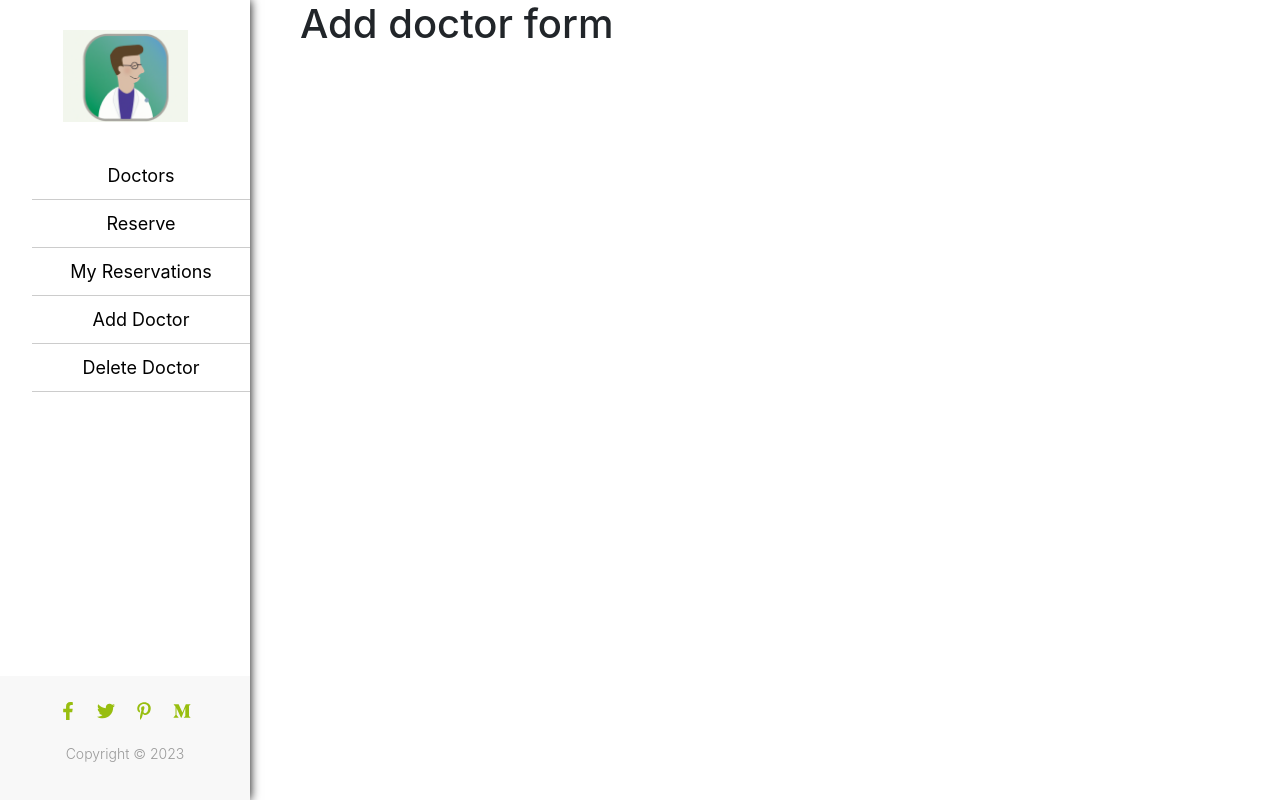
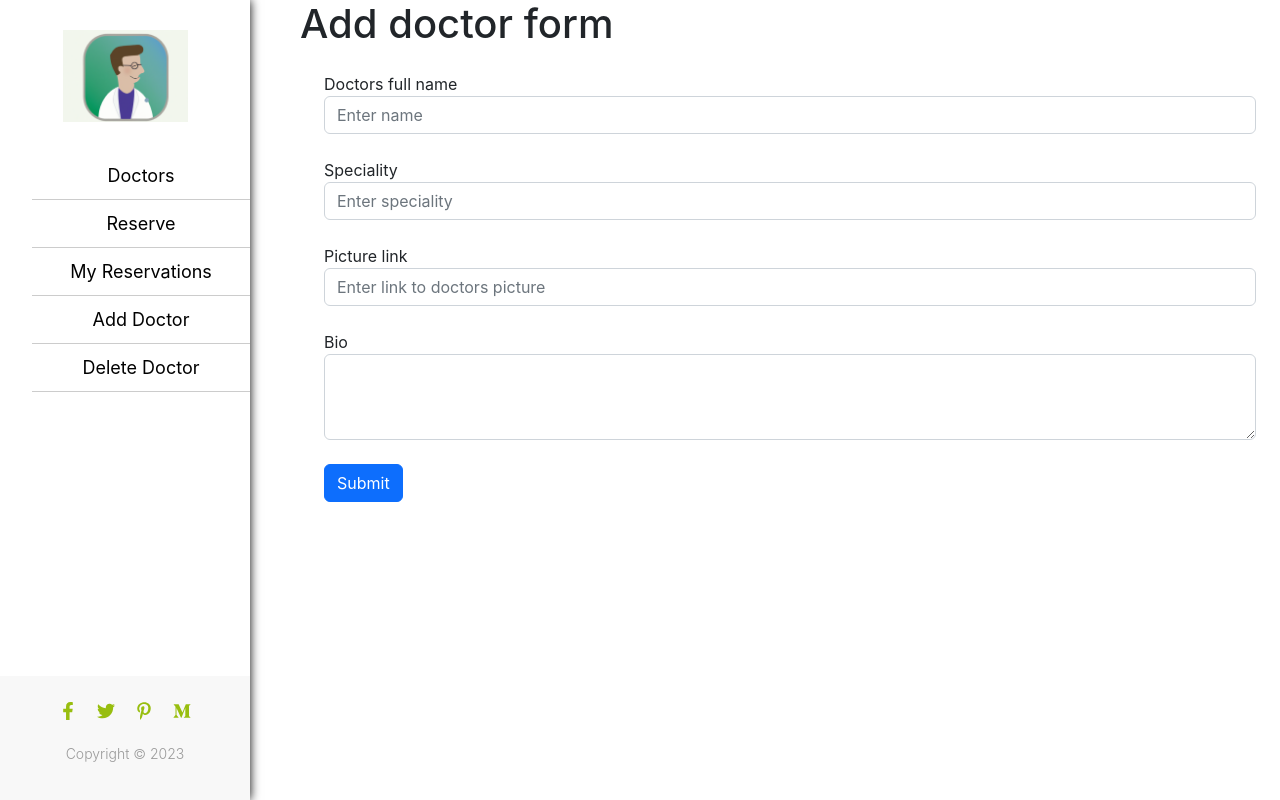
Before and after one commit to yasinabdmahmood/Doctor-appointment-react, a React (Create React App) app: page /add-doctor in a window 1280 px wide. Built offline with nearby package versions, Linux system fonts and the light colour scheme; sample sign-in values are in the browser's storage.

Commit message:
Implment add doctors form

```diff
--- a/src/components/AddDoctor/AddDoctorForm.js
+++ b/src/components/AddDoctor/AddDoctorForm.js
@@ -1,11 +1,56 @@
-import React from 'react';
+import React, { useState } from 'react';
+import { useDispatch } from 'react-redux';
+import { addDocThunk } from '../../redux/doctors/doctor';
 
-function AddDoctorForm() {
+const AddDoctorForm = () => {
+  const dispatch = useDispatch();
+
+  const initial = {
+    name: '',
+    speciality: '',
+    picture: '',
+    bio: '',
+  };
+
+  const [state, setState] = useState(initial);
+
+  const handleChange = (e) => {
+    setState((state) => ({
+      ...state,
+      [e.target.name]: e.target.value,
+    }));
+  };
+
+  const handleSubmit = (e) => {
+    e.preventDefault();
+    dispatch(addDocThunk(state));
+    e.target.reset();
+  };
+
   return (
-    <div>
+    <div className="pr-5">
       <h1>Add doctor form</h1>
+      <form className="px-4 pr-5" onSubmit={handleSubmit}>
+        <div className="form-group my-4">
+          <label htmlFor="exampleInputEmail1">Doctors full name</label>
+          <input type="text" className="form-control" id="exampleInputEmail1" aria-describedby="emailHelp" placeholder="Enter name" name="name" onChange={handleChange} />
+        </div>
+        <div className="form-group my-4">
+          <label htmlFor="exampleInputPassword1">Speciality</label>
+          <input type="text" className="form-control" id="exampleInputPassword1" placeholder="Enter speciality" name="speciality" onChange={handleChange} />
+        </div>
+        <div className="form-group my-4">
+          <label htmlFor="exampleInputPassword1">Picture link</label>
+          <input type="text" className="form-control" id="exampleInputPassword1" placeholder="Enter link to doctors picture" name="picture" onChange={handleChange} />
+        </div>
+        <div className="form-group my-4">
+          <label htmlFor="exampleFormControlTextarea1">Bio</label>
+          <textarea className="form-control" id="exampleFormControlTextarea1" rows="3" name="bio" onChange={handleChange} />
+        </div>
+        <button type="submit" className="btn btn-primary">Submit</button>
+      </form>
     </div>
   );
-}
+};
 
 export default AddDoctorForm;
```
